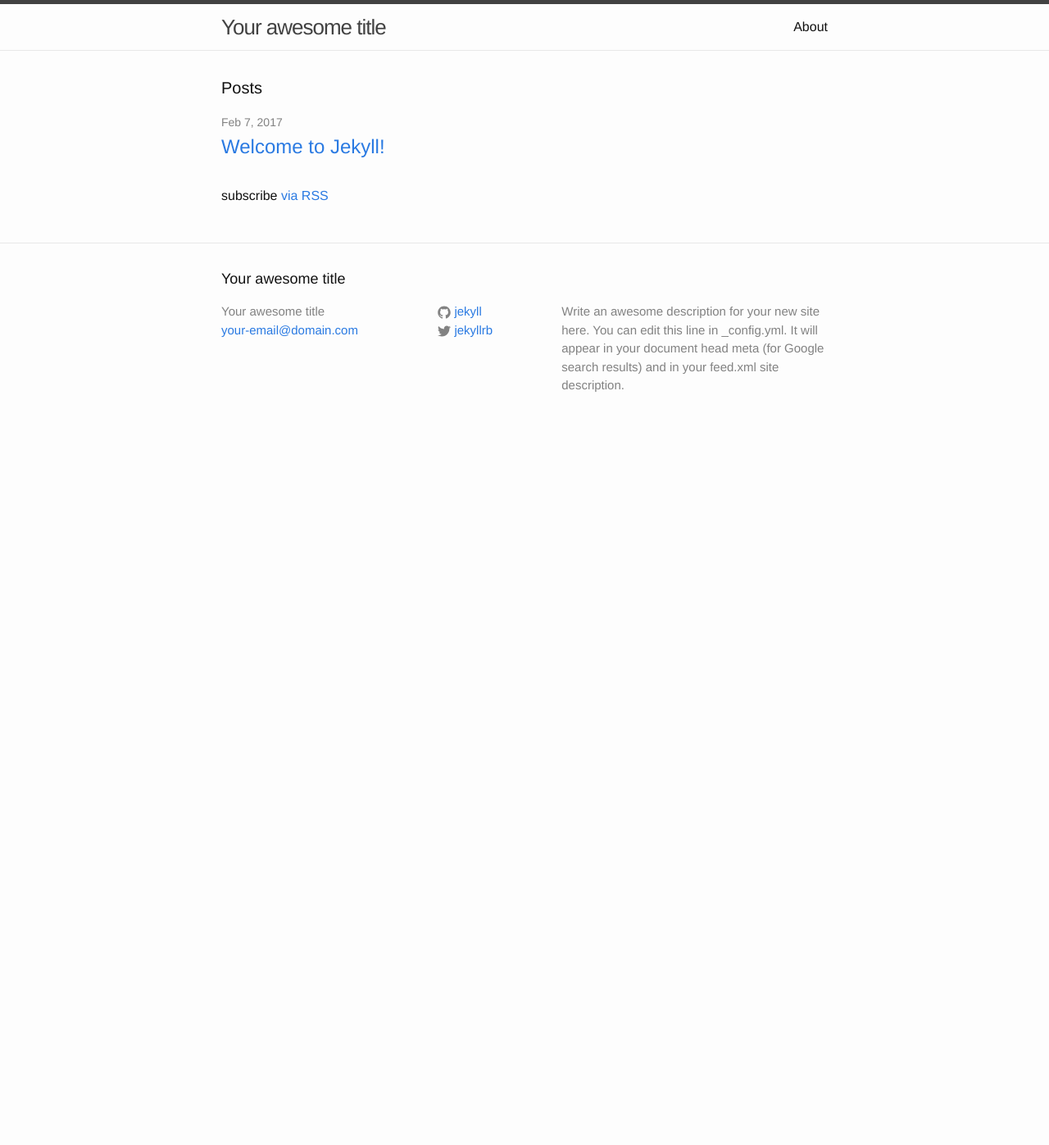
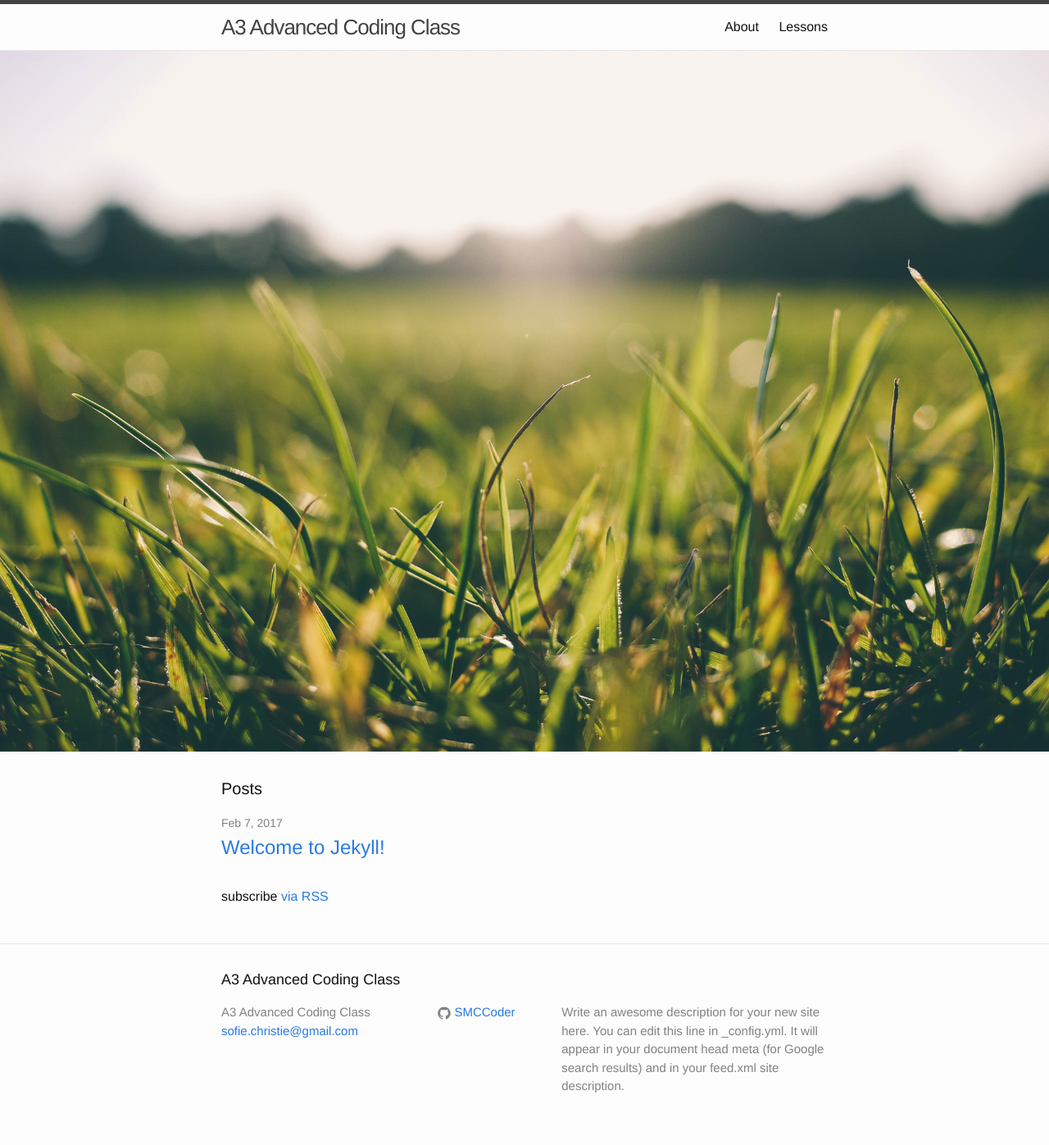
Before and after one commit to SMCCoder/ACC-Site, a Jekyll site: the page built from index.html, in a window 1280 px wide. Shown: the whole page at 82% size. Built offline with Jekyll 4.4.1, drawn with Linux system fonts in a browser that asks for light colours; before the commit the page ends 900 px from its top, so only the background shows below that.

Commit message:
added image

```diff
--- a/_config.yml
+++ b/_config.yml
@@ -1,14 +1,13 @@
 # Site settings
-title: Your awesome title
-email: your-email@domain.com
+title: A3 Advanced Coding Class
+email: sofie.christie@gmail.com
 description: > # this means to ignore newlines until "baseurl:"
   Write an awesome description for your new site here. You can edit this
   line in _config.yml. It will appear in your document head meta (for
   Google search results) and in your feed.xml site description.
 baseurl: "" # the subpath of your site, e.g. /blog/
-url: "http://yourdomain.com" # the base hostname & protocol for your site
-twitter_username: jekyllrb
-github_username:  jekyll
+url: "https://smccoder.github.io/ACC-Site/" # the base hostname & protocol for your site
+github_username:  SMCCoder
 
 # Build settings
 markdown: kramdown
--- a/_layouts/default.html
+++ b/_layouts/default.html
@@ -6,6 +6,8 @@
   <body>
 
     {% include header.html %}
+
+    <img src="{{ site.url }}/assets/pexels-photo.jpg" />
 
     <div class="page-content">
       <div class="wrapper">
--- /dev/null
+++ b/lessons.html
@@ -0,0 +1,6 @@
+---
+layout: page
+title: Lessons
+permalink: /lessons/
+---
+Welcome to lessons!
```
Also changed, not shown: assets/pexels-photo.jpg (added).
